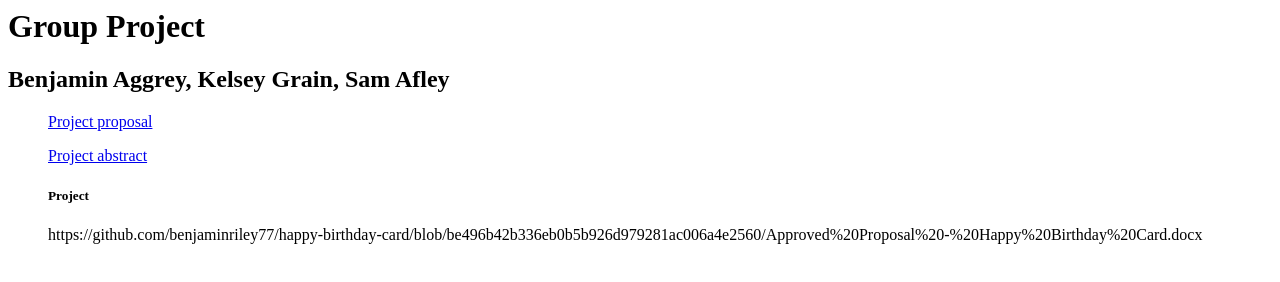
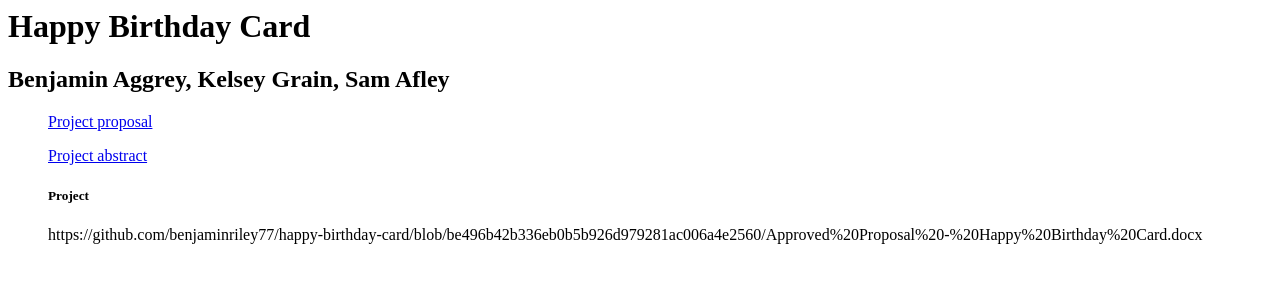
Before and after one commit to benjaminriley77/happy-birthday-card, a plain HTML site: page index.html in a window 1280 px wide. Drawn offline with Linux system fonts and the light colour scheme.

Commit message:
Update index.html

```diff
--- a/index.html
+++ b/index.html
@@ -1,12 +1,12 @@
-<h1>Group Project</h1>
+<h1>Happy Birthday Card</h1>
 
 
 <h2>Benjamin Aggrey, Kelsey Grain, Sam Afley</h2>
 
 
 <ul>
-  <p><p styles="font-size:30px"><a href="abstract"> Project proposal </a><p>
-  <p><p styles="font-size:30px"><a href="Approved Proposal - Happy Birthday Card"> Project abstract </a><p>
+  <p><p styles="font-size:30px"><a href="abstract.docx"> Project proposal </a><p>
+  <p><p styles="font-size:30px"><a href="Approved Proposal - Happy Birthday Card.docx"> Project abstract </a><p>
 
 
 
```
